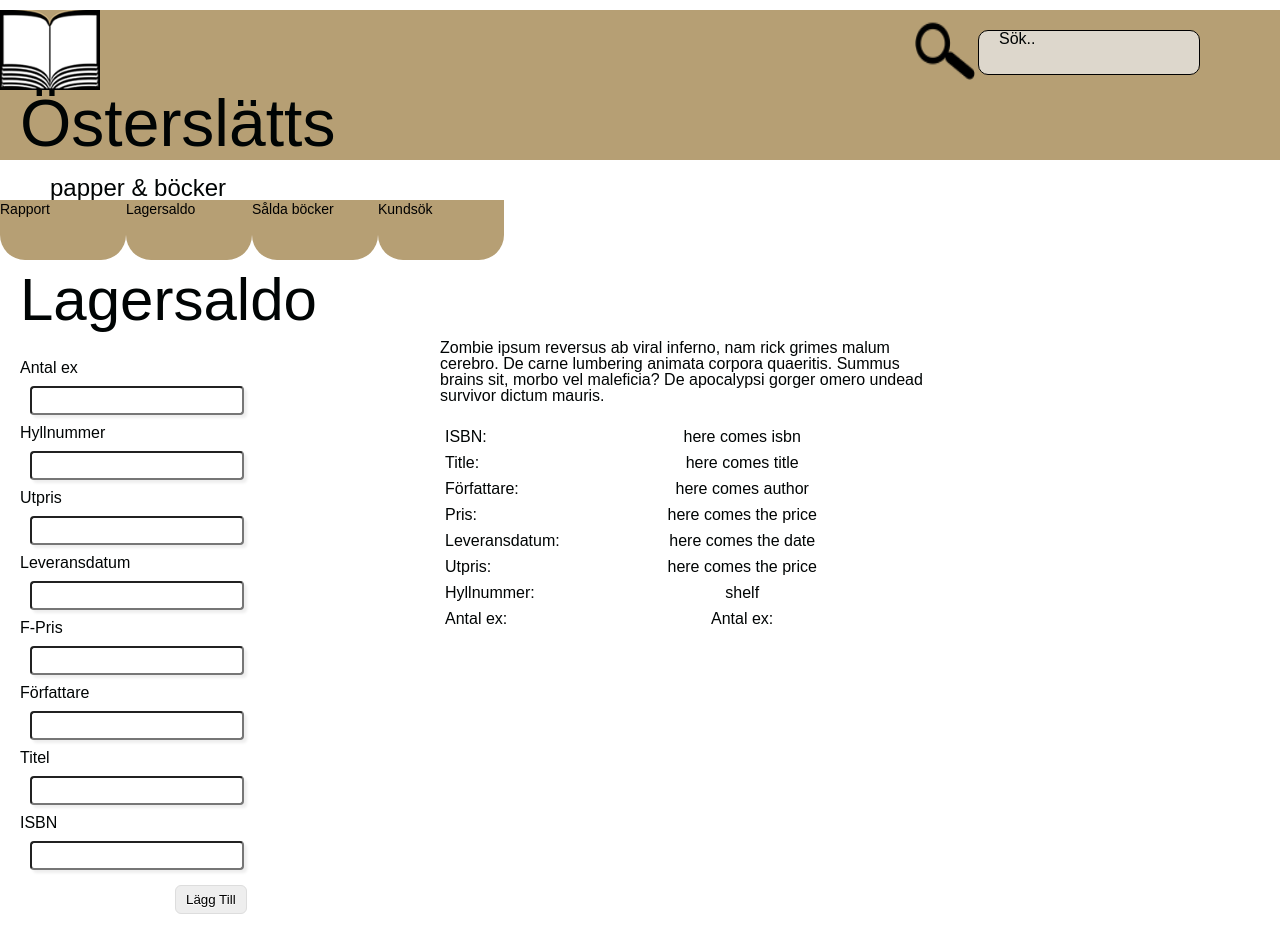
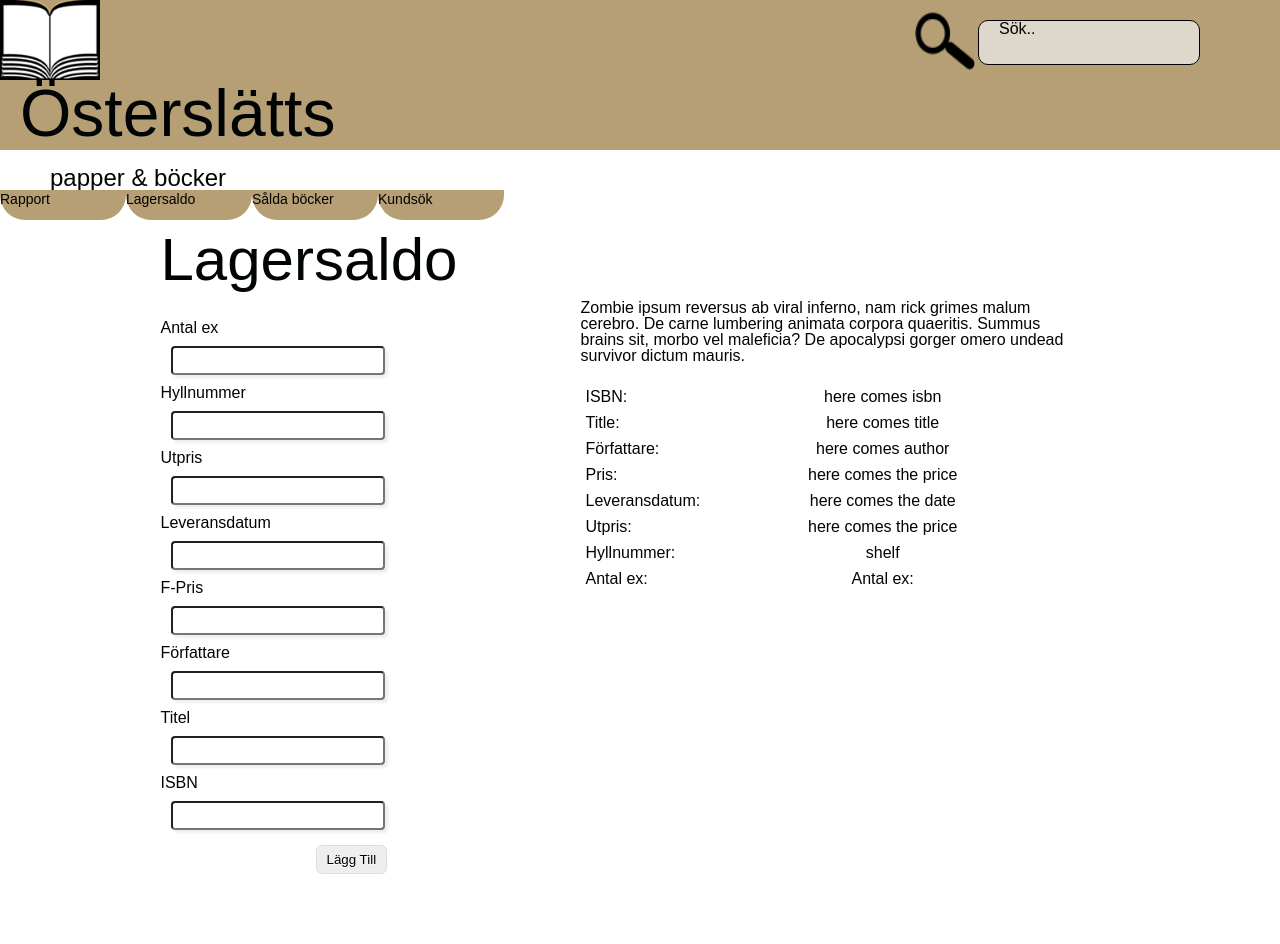
Before and after one commit to mh1830/bookstore_grupp2, a PHP site: page / in a window 1280 px wide. After the commit the page ends 874 px from the top, so only its background shows below. Run offline with PHP 8.4, Linux system fonts and the light colour scheme; some web fonts are replaced.

Commit message:
CSS
Did some changes in css

```diff
--- a/css/css.css
+++ b/css/css.css
@@ -1,5 +1,5 @@
 #pageWrap {
-	margin:10px auto;
+	margin:0px auto;
 	background: #ffffff;
 	border:#000 0px solid;
 	position: auto;
@@ -56,7 +56,9 @@ div.search>span {
 	padding:40px 20px 20px 20px;
 }
 #container {
-	overflow:hidden;width:999px
+	overflow:hidden;
+	width:999px;
+	margin: 0 auto;
 }
 .form-group {
 	padding:10px;
@@ -158,9 +160,10 @@ ul#navButtons {
 .menuItem {
 	background:#b69f74;
 	width:126px;
-	height:60px;
+	height:30px;
 	border-bottom-right-radius: 25px;
 	border-bottom-left-radius: 25px;
+	padding:0px;
 }
 .lagersaldoSida {
 	width:200px;
@@ -172,7 +175,7 @@ ul#navButtons {
 .lagersaldoSida:hover {
 	box-shadow: 5px 5px 5px #b69f74;
 }
-
+/* Knappen Lägg till */
 .buttonL {
    	padding: 6px 10px;
     white-space: nowrap;
@@ -203,7 +206,7 @@ ul#navButtons {
      outline: none;
 }
 .buttonL {
-float: left;
-margin-left: 155px;
-margin-top: 5px;
+	float: left;
+	margin-left: 155px;
+	margin-top: 5px;
 }
```
